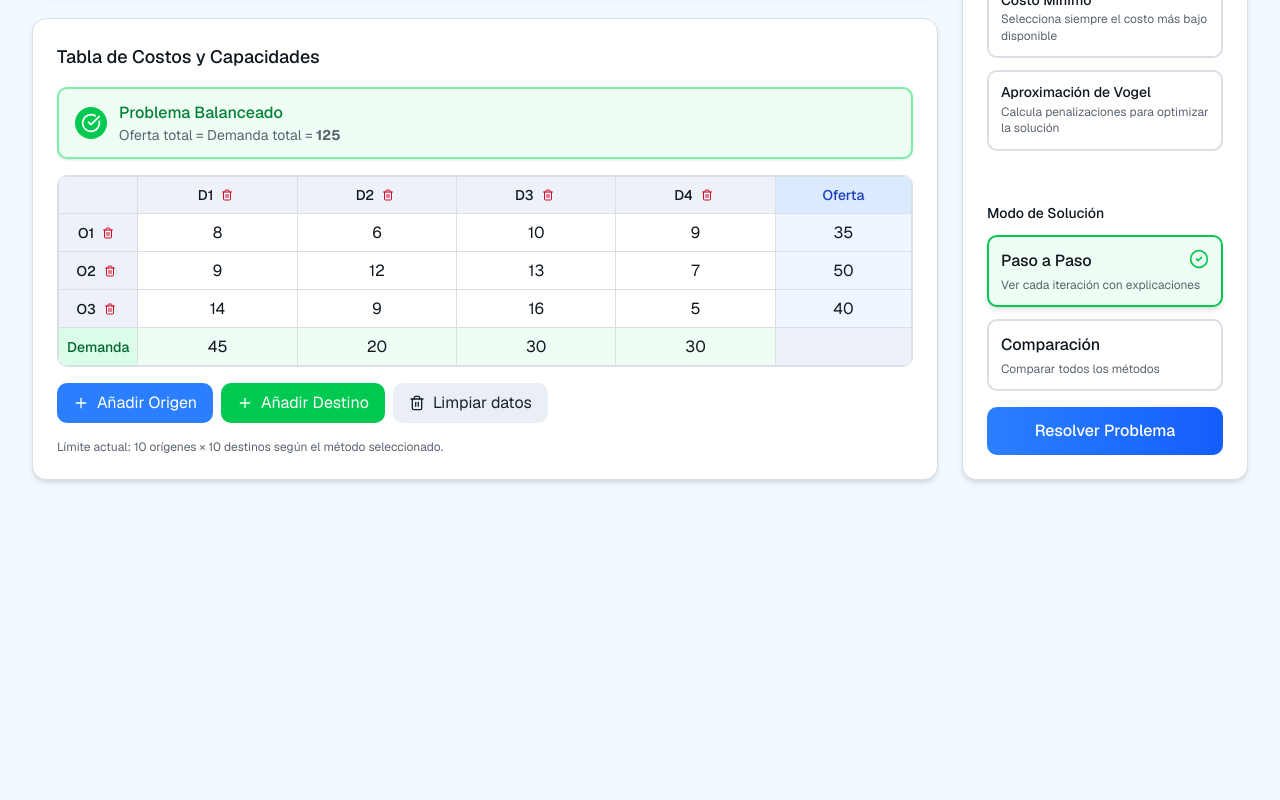
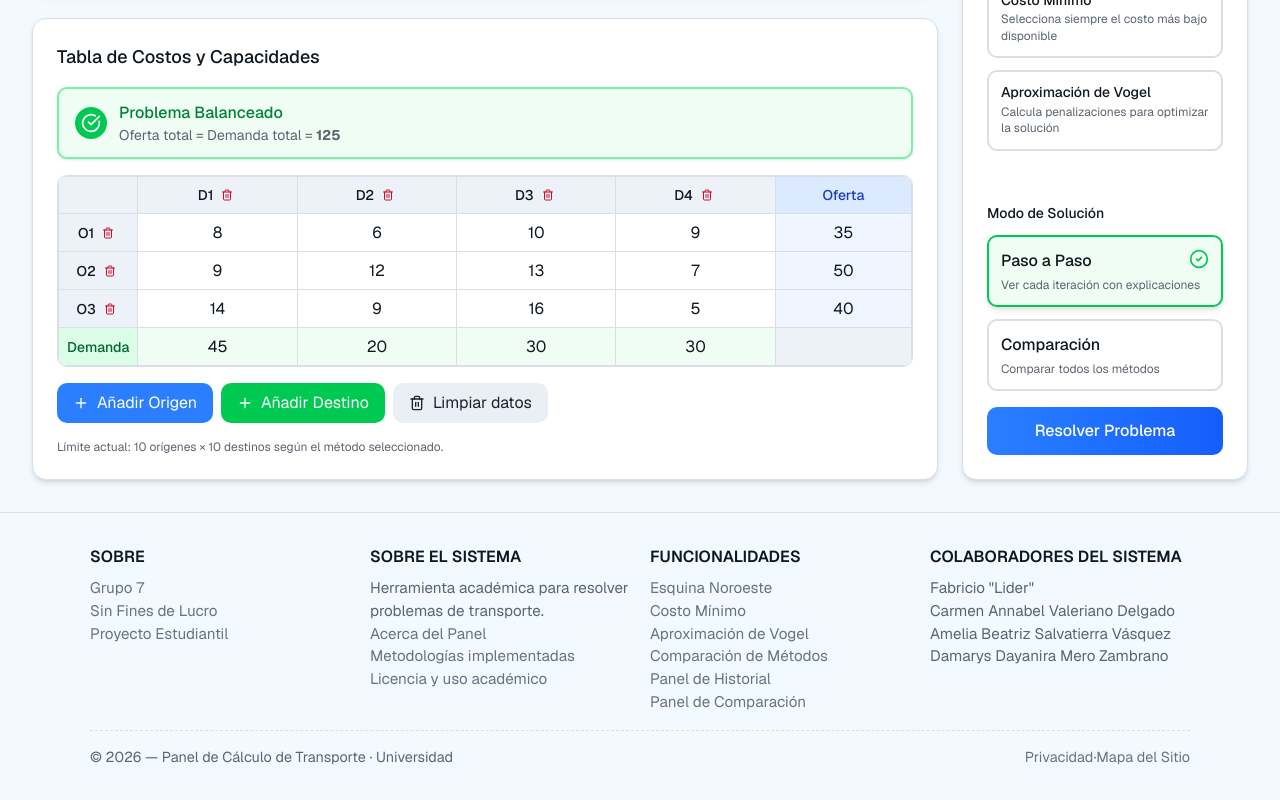
Before and after one commit to FabricioMendoza-GT/Proyecto-Gestion-de-Proyecto-de-software, a Next.js app: page / in a window 1280 px wide. Shown: the part 338-1138 px from the top of the page. Before the commit the page ends 850 px from the top, so only its background shows below. Built offline with nearby package versions, Linux system fonts and the light colour scheme.

Commit message:
Pie de página
Se agregar datos del sistema y de los integrantes, para que el programa tenga una marca personal.

```diff
--- a/app/globals.css
+++ b/app/globals.css
@@ -191,3 +191,53 @@ input[type="number"] {
 .scrollbar-personalizado::-webkit-scrollbar-thumb:hover {
   background: oklch(0.55 0.10 250);
 }
+
+/* ===== ESTILOS DEL PIE DE PÁGINA ===== */
+.site-footer {
+  padding: 2rem 1rem;
+  border-top: 1px solid var(--color-border);
+}
+.site-footer__grid {
+  display: grid;
+  grid-template-columns: repeat(auto-fit, minmax(160px, 1fr));
+  gap: 1.25rem;
+  max-width: 1100px;
+  margin: 0 auto;
+  padding-bottom: 1rem;
+}
+.site-footer h3 {
+  font-weight: 600;
+  margin-bottom: 0.5rem;
+  color: var(--color-foreground);
+}
+.site-footer ul {
+  list-style: none;
+  padding: 0;
+  margin: 0;
+  color: var(--color-muted-foreground);
+  font-size: 0.95rem;
+}
+.site-footer a {
+  color: inherit;
+  opacity: 0.9;
+  text-decoration: none;
+}
+.site-footer a:hover {
+  opacity: 1;
+  text-decoration: underline;
+}
+.site-footer__bottom {
+  display: flex;
+  justify-content: space-between;
+  align-items: center;
+  max-width: 1100px;
+  margin: 0 auto;
+  gap: 1rem;
+  padding-top: 1rem;
+  border-top: 1px dashed var(--color-border);
+  font-size: 0.9rem;
+  color: var(--color-muted-foreground);
+}
+@media (max-width: 640px) {
+  .site-footer__bottom { flex-direction: column; gap: 0.5rem; text-align: center; }
+}
--- a/app/layout.tsx
+++ b/app/layout.tsx
@@ -2,6 +2,7 @@ import type { Metadata, Viewport } from 'next'
 import { Geist, Geist_Mono } from 'next/font/google'
 import { Analytics } from '@vercel/analytics/next'
 import './globals.css'
+import Footer from '../components/Footer'
 
 /* =====================================================================
    CONFIGURACIÓN DE FUENTES
@@ -49,6 +50,7 @@ export default function RootLayout({
     <html lang="es" className="bg-background">
       <body className="font-sans antialiased">
         {children}
+        <Footer />
         {process.env.NODE_ENV === 'production' && <Analytics />}
       </body>
     </html>
--- /dev/null
+++ b/components/Footer.tsx
@@ -0,0 +1,59 @@
+import React from 'react'
+
+export default function Footer() {
+  return (
+    <footer style={{ background: 'var(--color-secondary)', color: 'var(--color-secondary-foreground)' }} className="site-footer">
+      <div className="site-footer__grid">
+        <div>
+          <h3>SOBRE</h3>
+          <ul>
+            <li><a href="#">Grupo 7</a></li>
+            <li><a href="#">Sin Fines de Lucro</a></li>
+            <li><a href="#">Proyecto Estudiantil</a></li>
+          </ul>
+        </div>
+
+        <div>
+          <h3>SOBRE EL SISTEMA</h3>
+          <ul>
+            <li>Herramienta académica para resolver problemas de transporte.</li>
+            <li><a href="#">Acerca del Panel</a></li>
+            <li><a href="#">Metodologías implementadas</a></li>
+            <li><a href="#">Licencia y uso académico</a></li>
+          </ul>
+        </div>
+
+        <div>
+          <h3>FUNCIONALIDADES</h3>
+          <ul>
+            <li><a href="#">Esquina Noroeste</a></li>
+            <li><a href="#">Costo Mínimo</a></li>
+            <li><a href="#">Aproximación de Vogel</a></li>
+            <li><a href="#">Comparación de Métodos</a></li>
+            <li><a href="#">Panel de Historial</a></li>
+            <li><a href="#">Panel de Comparación</a></li>
+          </ul>
+        </div>
+
+        <div>
+          <h3>COLABORADORES DEL SISTEMA</h3>
+          <ul>
+            <li>Fabricio "Lider"</li>
+            <li>Carmen Annabel Valeriano Delgado</li>
+            <li>Amelia Beatriz Salvatierra Vásquez</li>
+            <li>Damarys Dayanira Mero Zambrano</li>
+          </ul>
+        </div>
+      </div>
+
+      <div className="site-footer__bottom">
+        <p>© 2026 — Panel de Cálculo de Transporte · Universidad</p>
+        <div className="site-footer__links">
+          <a href="#">Privacidad</a>
+          <span>·</span>
+          <a href="#">Mapa del Sitio</a>
+        </div>
+      </div>
+    </footer>
+  )
+}
```
